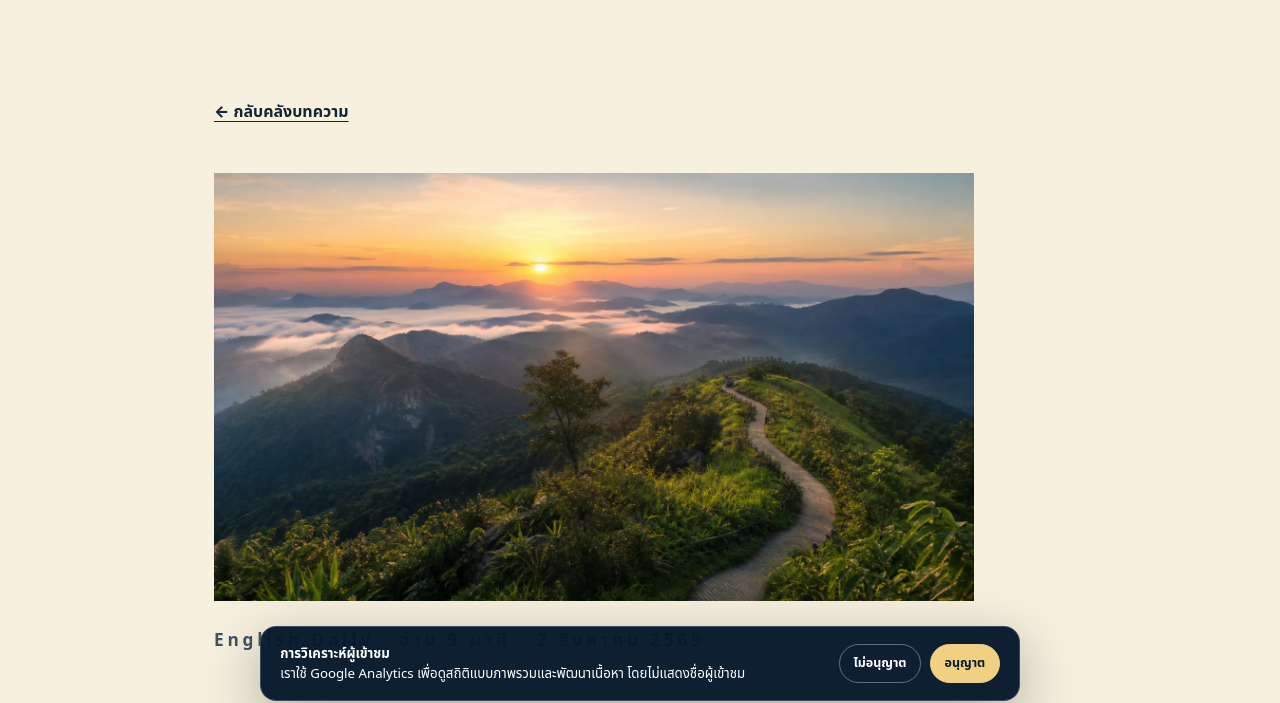
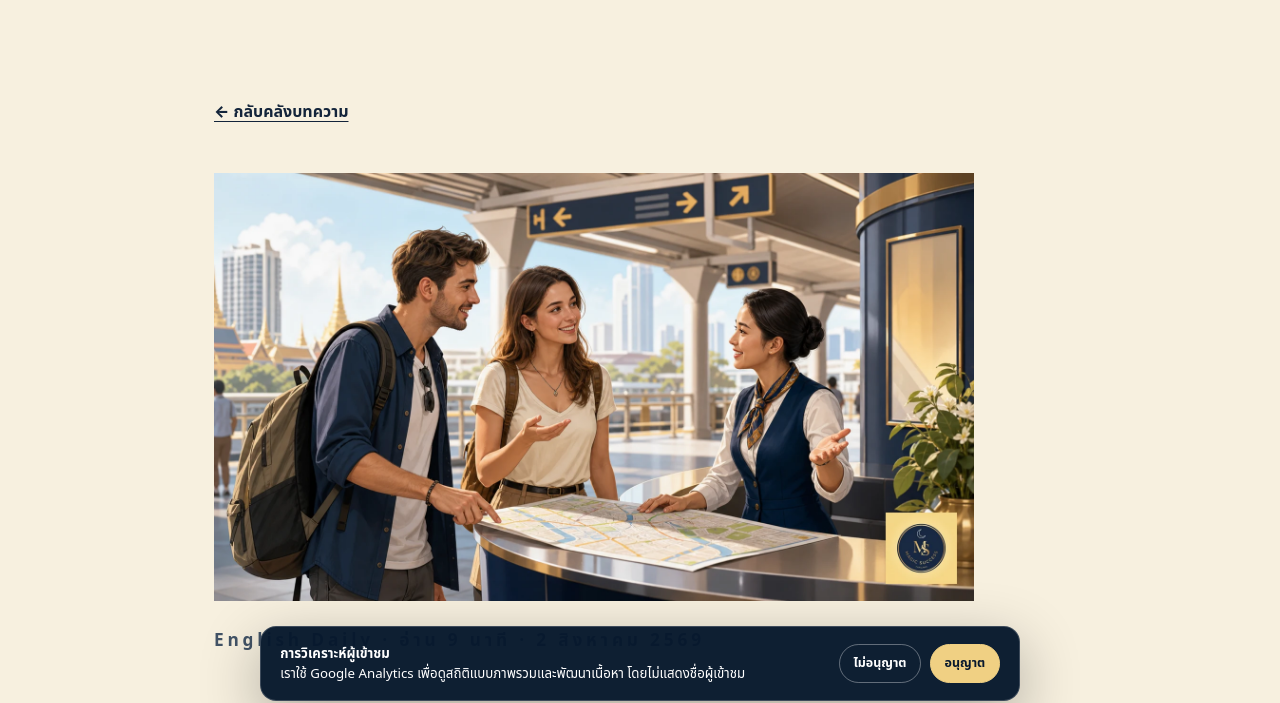
Before and after one commit to MJ78789/magic, a website: page articles/english-daily-asking-help-directions/index.html in a window 1280 px wide. Shown: the part 83-786 px from the top of the page. Drawn offline with Linux system fonts and the light colour scheme; files that its build step writes are made by us from their sources.

Commit message:
Add distinct English Daily cover image

```diff
--- a/data/articles.json
+++ b/data/articles.json
@@ -32,6 +32,6 @@
     {"slug":"telegram-beginner-guide","title":"เริ่มใช้ Telegram สำหรับมือใหม่: ตั้งค่าบัญชี ความเป็นส่วนตัว และแชตแรก","excerpt":"เริ่มบัญชี เปิด Two-Step Verification ตรวจ Privacy และเข้าใจความต่างของแชต กลุ่ม ช่อง และ Topics","category":"AI","date":"2026-08-02","readingTime":"6 นาที","file":"content/telegram-beginner-guide.md","image":"assets/images/articles/ai.webp","imageAlt":"โทรศัพท์แสดง Telegram พร้อมการตั้งค่าความเป็นส่วนตัว"},
     {"slug":"telegram-openclaw-connection","title":"เชื่อม Telegram กับ OpenClaw อย่างปลอดภัย: จาก BotFather ถึงข้อความแรก","excerpt":"สร้าง bot เก็บ token ตั้ง pairing และ allowlist พร้อมขั้นตอนทดสอบ DM และกลุ่มอย่างปลอดภัย","category":"AI","date":"2026-08-02","readingTime":"7 นาที","file":"content/telegram-openclaw-connection.md","image":"assets/images/articles/ai.webp","imageAlt":"Telegram bot เชื่อมต่อกับ OpenClaw Gateway อย่างปลอดภัย"},
     {"slug":"telegram-advanced-bot-groups","title":"Telegram ขั้นสูง: Bot, Groups, Topics และสิทธิ์ที่ไม่ควรตั้งแบบเดา","excerpt":"จัดการ Privacy Mode, Topic routing, numeric IDs, polling conflict, token rotation และ incident checklist","category":"AI","date":"2026-08-02","readingTime":"8 นาที","file":"content/telegram-advanced-bot-groups.md","image":"assets/images/articles/ai.webp","imageAlt":"Telegram bot ในกลุ่มและ Topics พร้อมระบบกำหนดสิทธิ์ขั้นสูง"},
-    {"slug":"english-daily-asking-help-directions","title":"10 วลีภาษาอังกฤษสำหรับถามทางและขอความช่วยเหลืออย่างสุภาพ","excerpt":"ฝึกถามทาง ยืนยันเส้นทาง ขอให้พูดช้าลง และจบบทสนทนาอย่างสุภาพ พร้อมคำอ่าน ตัวอย่าง และ Prompt ฝึกกับ AI","category":"English Daily","date":"2026-08-02","readingTime":"9 นาที","file":"content/english-daily-asking-help-directions.md","image":"assets/images/articles/travel.webp","imageAlt":"เส้นทางท่องเที่ยวสำหรับฝึกวลีภาษาอังกฤษเรื่องการถามทางและขอความช่วยเหลือ"}
+    {"slug":"english-daily-asking-help-directions","title":"10 วลีภาษาอังกฤษสำหรับถามทางและขอความช่วยเหลืออย่างสุภาพ","excerpt":"ฝึกถามทาง ยืนยันเส้นทาง ขอให้พูดช้าลง และจบบทสนทนาอย่างสุภาพ พร้อมคำอ่าน ตัวอย่าง และ Prompt ฝึกกับ AI","category":"English Daily","date":"2026-08-02","readingTime":"9 นาที","file":"content/english-daily-asking-help-directions.md","image":"assets/images/articles/english-daily-directions.webp","imageAlt":"นักท่องเที่ยวสองคนกำลังถามทางกับเจ้าหน้าที่ที่เคาน์เตอร์ข้อมูลพร้อมแผนที่"}
   ]
 }
```
Also changed, not shown: articles/english-daily-asking-help-directions/index.html (+1 -1 lines), assets/images/articles/english-daily-directions.webp (added).
